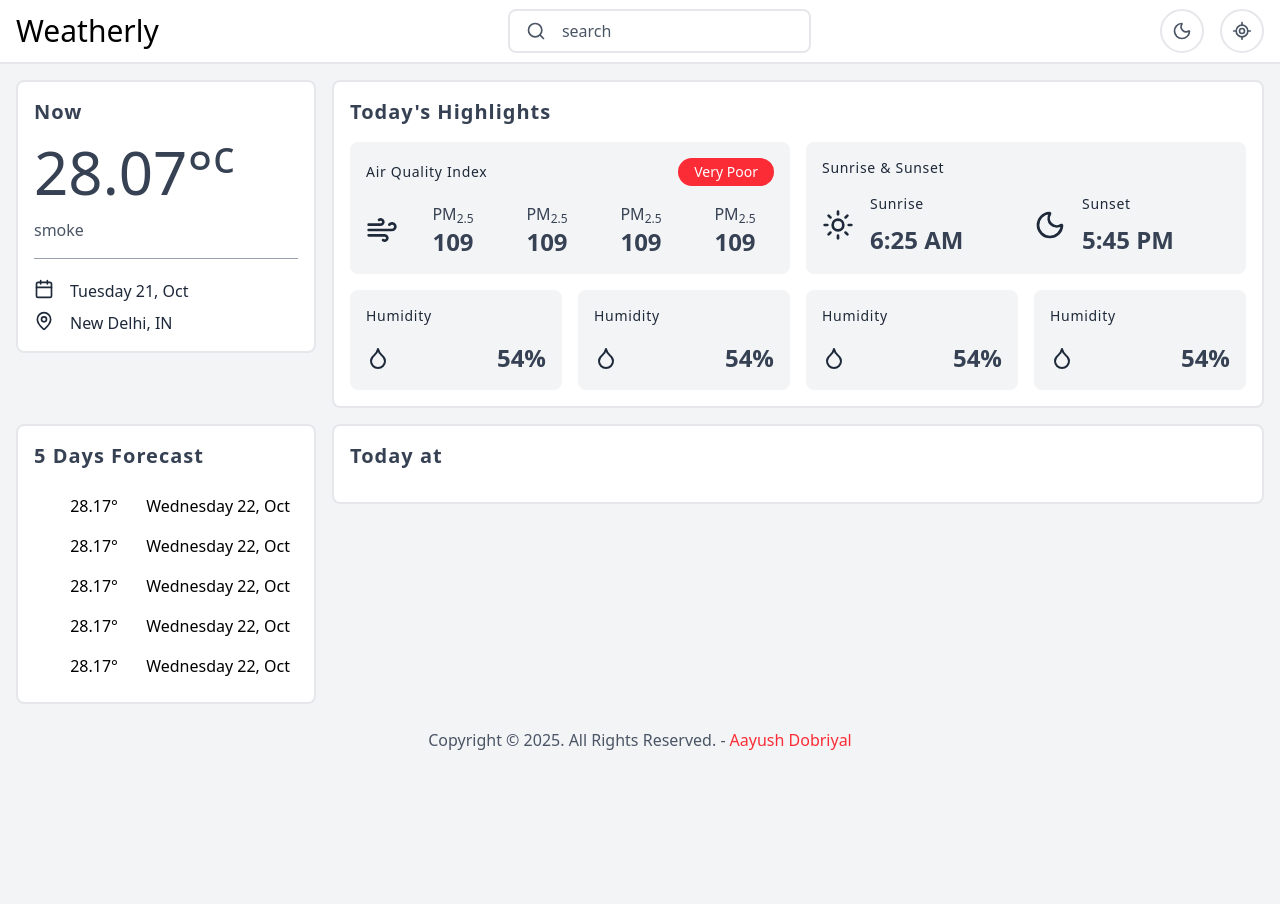
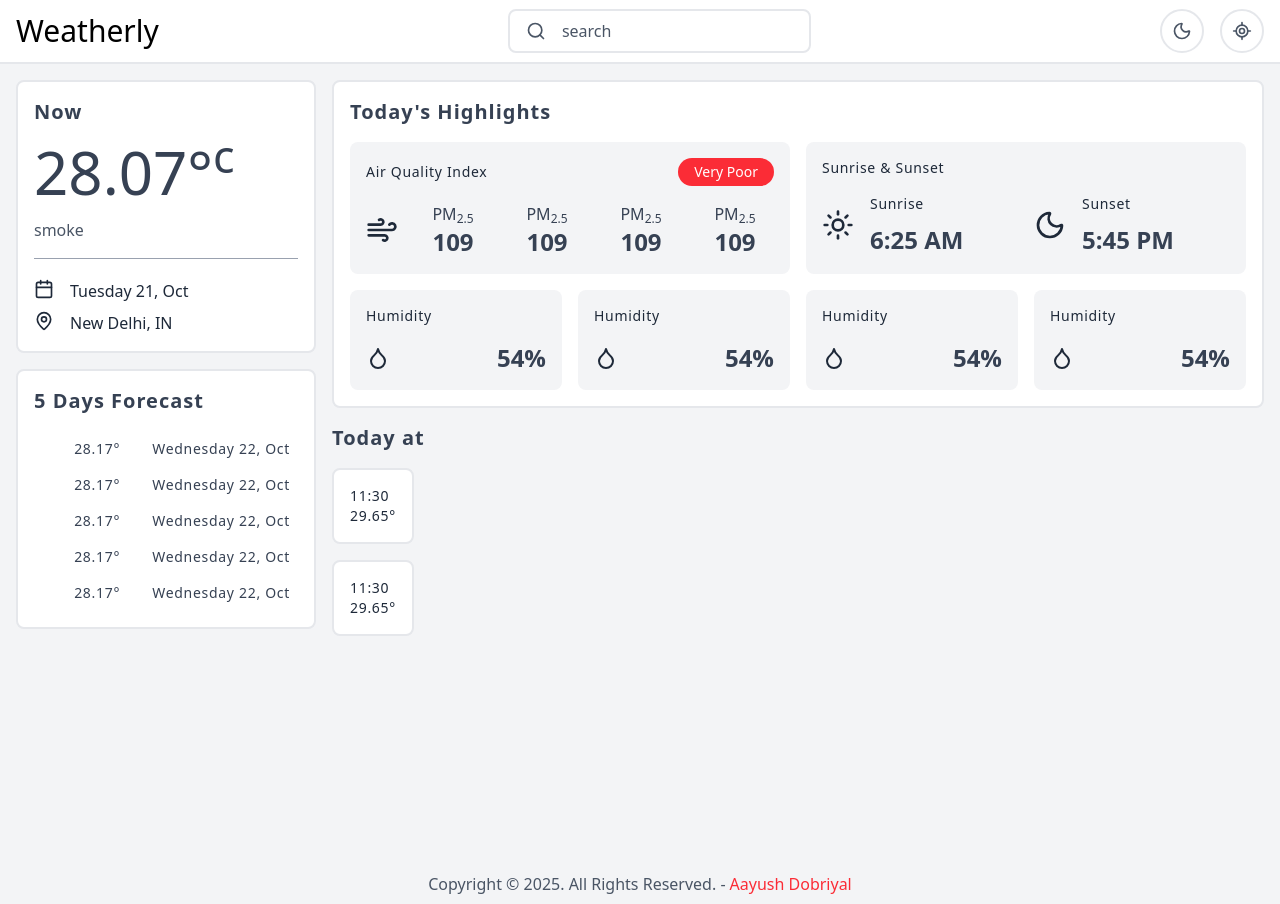
Before and after one commit to Tweekaayush/weather-app-2.0, a React (Vite) app: page / in a window 1280 px wide. Before the commit the page ends 800 px from the top, so only its background shows below. Built offline with nearby package versions, Linux system fonts and the light colour scheme.

Commit message:
update HourlyForecast component style, update grid style

```diff
--- a/src/App.jsx
+++ b/src/App.jsx
@@ -8,17 +8,13 @@ import HourlyForecast from "./components/HourlyForecast";
 const App = () => {
   return (
     <Layout>
-      <div className="container py-4 grid grid-cols-12 gap-4 dark:bg-transparent bg-gray-100">
-        <div className='col-span-12 lg:col-span-3'>
+      <div className="container py-4 grid grid-cols-12 gap-4 dark:bg-transparent bg-gray-100 min-h-screen">
+        <div className="col-span-12 lg:col-span-3 flex flex-col gap-4">
           <CurrentWeather />
-        </div>
-        <div className="col-span-12 lg:col-span-9">
-          <WeatherHighlights />
-        </div>
-        <div className="col-span-12 lg:col-span-3">
           <WeeklyForecast />
         </div>
-        <div className="col-span-12 lg:col-span-9">
+        <div className="col-span-12 lg:col-span-9 flex flex-col gap-4">
+          <WeatherHighlights />
           <HourlyForecast />
         </div>
       </div>
--- a/src/components/HourlyForecast.jsx
+++ b/src/components/HourlyForecast.jsx
@@ -2,8 +2,24 @@ import React from "react";
 
 const HourlyForecast = () => {
   return (
-    <div className="card">
+    <div className="">
       <h1 className="heading-1">Today at</h1>
+      <div className="slider flex flex-col gap-4 overflow-y-auto">
+        <ul className="flex">
+          <li className="card">
+            <h4 className="heading-2">11:30</h4>
+            <img src="" alt="" />
+            <h4 className="heading-2">29.65&deg;</h4>
+          </li>
+        </ul>
+        <ul className="flex">
+          <li className="card">
+            <h4 className="heading-2">11:30</h4>
+            <img src="" alt="" />
+            <h4 className="heading-2">29.65&deg;</h4>
+          </li>
+        </ul>
+      </div>
     </div>
   );
 };
--- a/src/components/WeeklyForecast.jsx
+++ b/src/components/WeeklyForecast.jsx
@@ -7,28 +7,28 @@ const WeeklyForecast = () => {
       <ul className="flex flex-col">
         <li className="flex justify-between gap-4 hover:bg-gray-100 dark:hover:bg-gray-800 p-2 cursor-pointer">
           <img src="" alt="" />
-          <p>28.17&deg;</p>
-          <p>Wednesday 22, Oct</p>
+          <p className="text-sm tracking-wider text-gray-700 dark:text-gray-300">28.17&deg;</p>
+          <p className="text-sm tracking-wider text-gray-700 dark:text-gray-300">Wednesday 22, Oct</p>
         </li>
         <li className="flex justify-between gap-4 hover:bg-gray-100 dark:hover:bg-gray-800 p-2 cursor-pointer">
           <img src="" alt="" />
-          <p>28.17&deg;</p>
-          <p>Wednesday 22, Oct</p>
+          <p className="text-sm tracking-wider text-gray-700 dark:text-gray-300"> 28.17&deg;</p>
+          <p className="text-sm tracking-wider text-gray-700 dark:text-gray-300">Wednesday 22, Oct</p>
         </li>
         <li className="flex justify-between gap-4 hover:bg-gray-100 dark:hover:bg-gray-800 p-2 cursor-pointer">
           <img src="" alt="" />
-          <p>28.17&deg;</p>
-          <p>Wednesday 22, Oct</p>
+          <p className="text-sm tracking-wider text-gray-700 dark:text-gray-300">28.17&deg;</p>
+          <p className="text-sm tracking-wider text-gray-700 dark:text-gray-300">Wednesday 22, Oct</p>
         </li>
         <li className="flex justify-between gap-4 hover:bg-gray-100 dark:hover:bg-gray-800 p-2 cursor-pointer">
           <img src="" alt="" />
-          <p>28.17&deg;</p>
-          <p>Wednesday 22, Oct</p>
+          <p className="text-sm tracking-wider text-gray-700 dark:text-gray-300">28.17&deg;</p>
+          <p className="text-sm tracking-wider text-gray-700 dark:text-gray-300">Wednesday 22, Oct</p>
         </li>
         <li className="flex justify-between gap-4 hover:bg-gray-100 dark:hover:bg-gray-800 p-2 cursor-pointer">
           <img src="" alt="" />
-          <p>28.17&deg;</p>
-          <p>Wednesday 22, Oct</p>
+          <p className="text-sm tracking-wider text-gray-700 dark:text-gray-300">28.17&deg;</p>
+          <p className="text-sm tracking-wider text-gray-700 dark:text-gray-300">Wednesday 22, Oct</p>
         </li>
       </ul>
     </div>
```
